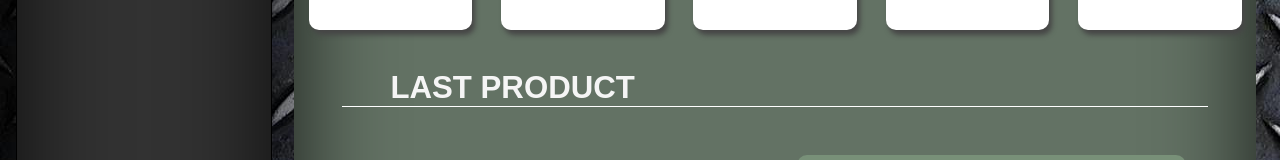
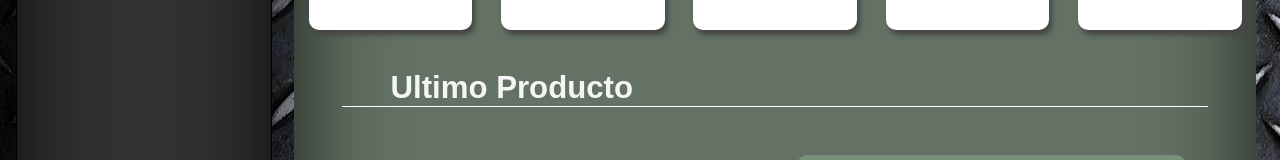
Before and after one commit to diego1005/war_uniques, a React (Create React App) app in the folder dashboard/: page / in a window 1280 px wide. Shown: the part 274-434 px from the top of the page. Built offline with nearby package versions, Linux system fonts and the light colour scheme; a web font is replaced by a local one.

Commit message:
Update MainSection.jsx

```diff
--- a/dashboard/src/Components/Main/MainSection/MainSection.jsx
+++ b/dashboard/src/Components/Main/MainSection/MainSection.jsx
@@ -6,7 +6,7 @@ function MainSection() {
   return (
     <div className='main-section'>
       <div className='main-section-title'>
-        <h2>LAST PRODUCT</h2>
+        <h2>Ultimo Producto</h2>
       </div>
       <div className="contain">
         <div className="main-section-image">
```
